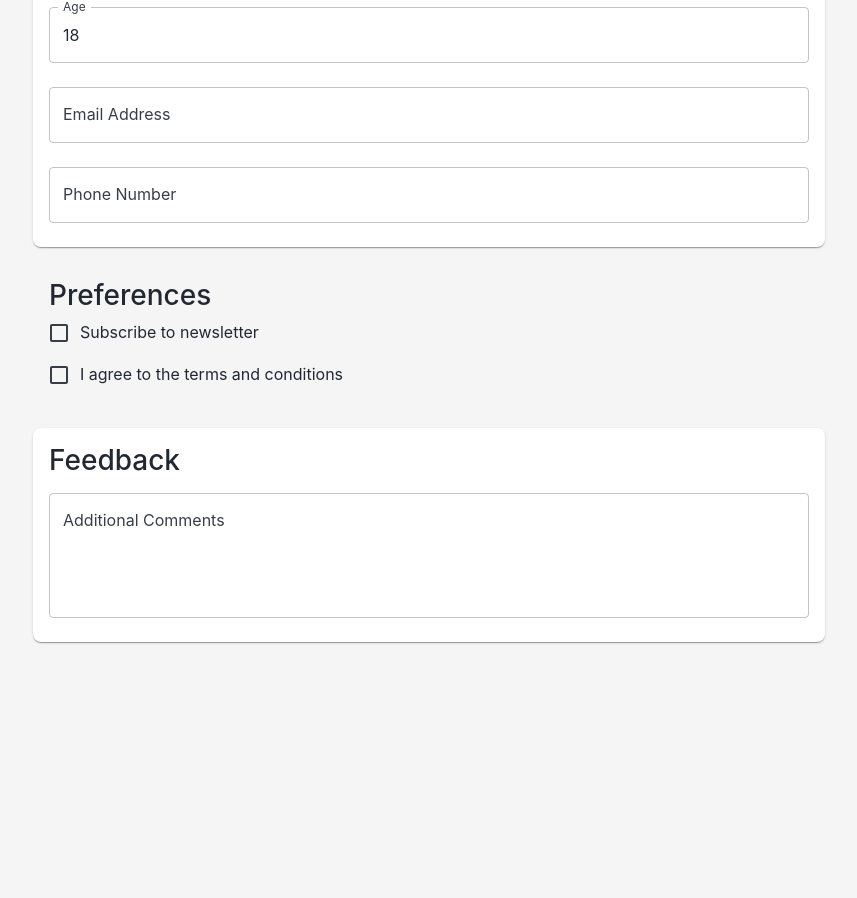
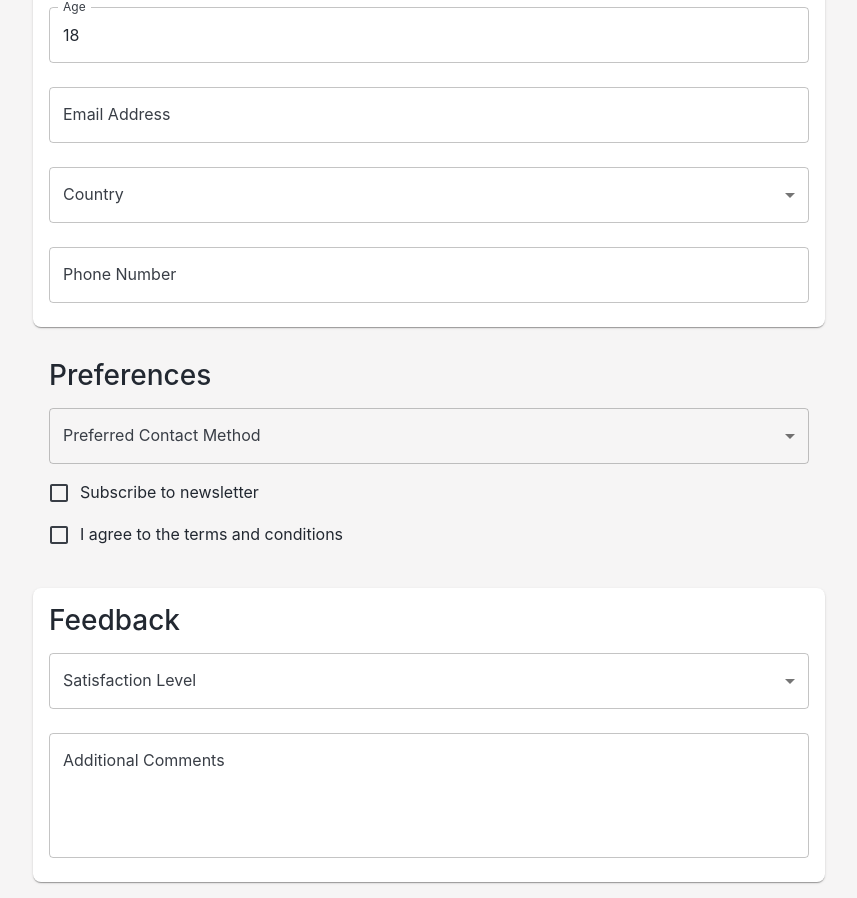
Before and after one commit to SanderAakre/schema-recruitment-case, a React (Vite) app: page / in a window 1280 px wide. Shown: the part 358-1256 px from the top of the page, without its empty margins (211-1068 px from the left). Before the commit the page ends 1016 px from the top, so only its background shows below. Built offline with nearby package versions, Linux system fonts and the light colour scheme; some icons are missing.

Commit message:
Update SchemaField.tsx

```diff
--- a/public/data/countries.json
+++ b/public/data/countries.json
@@ -1,5 +1,4 @@
-{
-  "countries": [
+[
   {
     "value": "AFG",
     "label": "Afghanistan",
@@ -971,4 +970,3 @@
     "aliases": ["Austria", "Österreich"]
   }
 ]
-}
--- a/src/modules/SchemaField.tsx
+++ b/src/modules/SchemaField.tsx
@@ -1,14 +1,44 @@
-import { TextField, Checkbox, FormControlLabel } from "@mui/material";
-import type { FieldData } from "@/types";
+// React Imports
+import { useEffect, useState } from "react";
+// MUI Imports
+import { TextField, Checkbox, FormControlLabel, MenuItem, Box, CircularProgress } from "@mui/material";
+
+// Types/interfaces
+import type { FieldData, SelectOption } from "@/types";
 
 interface Props {
   field: FieldData;
 }
 
 const SchemaField = ({ field }: Props) => {
-  switch (field.type ?? "text") {
+  const { type = "text", tailwindClasses } = field;
+
+  return (
+    <Box className={tailwindClasses}>
+      {(() => {
+        switch (type) {
           case "number":
           case "text":
+            return <TextInput field={field} />;
+          case "comment":
+            return <TextInput field={field} multiline rows={4} />;
+          case "boolean":
+            return <FormControlLabel sx={{ width: "100%" }} control={<Checkbox defaultChecked={!!field.defaultValue} />} label={field.label ?? field.name} />;
+          case "select":
+            return <SelectField field={field} />;
+          case "multiSelect":
+            return <MultiSelectField field={field} />;
+          default:
+            return null;
+        }
+      })()}
+    </Box>
+  );
+};
+
+export default SchemaField;
+
+const TextInput = ({ field, multiline = false, rows }: { field: FieldData; multiline?: boolean; rows?: number }) => {
   return (
     <TextField
       fullWidth
@@ -16,41 +46,113 @@ const SchemaField = ({ field }: Props) => {
       type={field.type}
       label={field.label ?? field.name}
       placeholder={field.placeholder}
-          defaultValue={field.defaultValue}
+      defaultValue={typeof field.defaultValue === "string" || typeof field.defaultValue === "number" ? field.defaultValue : ""}
       helperText={field.description}
+      multiline={multiline}
+      rows={rows}
     />
   );
-    case "boolean":
-      return <FormControlLabel sx={{ width: "100%" }} control={<Checkbox defaultChecked={!!field.defaultValue} />} label={field.label ?? field.name} />;
-    case "select":
-      return <SelectField field={field} />;
-    case "multiSelect":
-      return <MultiSelectField field={field} />;
-    case "comment":
+};
+
+const SelectField = ({ field }: { field: FieldData }) => {
+  const [options, setOptions] = useState<SelectOption[]>([]);
+  const [loading, setLoading] = useState(false);
+  const [error, setError] = useState<string | null>(null);
+  const [disabled, setDisabled] = useState(false);
+
+  const fieldDefault = field.defaultValue as string | undefined;
+
+  useEffect(() => {
+    const loadOptions = async () => {
+      if (!field.optionsUrl) {
+        // Handle static options
+        const staticOpts = (field.options ?? []).map((opt) => (typeof opt === "string" ? { value: opt, label: opt } : opt));
+        // If no options are provided, log a warning
+        if (staticOpts.length === 0) {
+          console.warn(`No options provided for field "${field.name}". Please provide options or an optionsUrl.`);
+        }
+        setOptions(staticOpts);
+        return;
+      }
+
+      setLoading(true);
+      try {
+        const res = await fetch(field.optionsUrl);
+        if (!res.ok) throw new Error(`HTTP ${res.status}`);
+        const json = await res.json();
+
+        const loadedOpts = (json as (string | SelectOption)[]).map((opt) => (typeof opt === "string" ? { value: opt, label: opt } : opt));
+        setOptions(loadedOpts);
+      } catch (err) {
+        console.error(`Failed to load options for field: "${field.name}", URL: "${field.optionsUrl}":`, err);
+        setDisabled(true);
+        setOptions([{ value: "", label: "!! Failed to load options !!" }]);
+      } finally {
+        setLoading(false);
+      }
+    };
+
+    loadOptions();
+    // eslint-disable-next-line react-hooks/exhaustive-deps
+  }, [field.options, field.optionsUrl]);
+
+  const defaultIsValid = options.some((opt) => opt.value === fieldDefault);
+  const fallbackValue = defaultIsValid ? fieldDefault : "";
+
+  if (field.optionsUrl && loading) {
     return (
       <TextField
         fullWidth
         margin="normal"
-          type="text"
         label={field.label ?? field.name}
-          placeholder={field.placeholder}
-          defaultValue={field.defaultValue}
-          helperText={field.description}
-          multiline
-          rows={4}
+        helperText="Loading options..."
+        disabled
+        slotProps={{
+          input: {
+            endAdornment: <CircularProgress size={20} />,
+          },
+        }}
       />
     );
-    default:
-      return null;
   }
-};
 
-export default SchemaField;
-
-const SelectField = ({ field }: Props) => {
-  // Check what type of select field it is and render accordingly
+  return (
+    <TextField
+      fullWidth
+      margin="normal"
+      select
+      label={field.label ?? field.name}
+      defaultValue={fallbackValue}
+      helperText={error ?? field.description}
+      disabled={options.length === 0}
+    >
+      {options.map((opt) => (
+        <MenuItem key={opt.value} value={opt.value}>
+          {opt.label ?? opt.value}
+        </MenuItem>
+      ))}
+    </TextField>
+  );
 };
 
 const MultiSelectField = ({ field }: Props) => {
-  // Render a multi-select field
+  const options = (field.options ?? []).map((opt) => (typeof opt === "string" ? { value: opt, label: opt } : (opt as SelectOption)));
+
+  return (
+    <TextField
+      fullWidth
+      margin="normal"
+      select
+      slotProps={{ select: { multiple: true } }}
+      label={field.label ?? field.name}
+      defaultValue={Array.isArray(field.defaultValue) ? field.defaultValue : []}
+      helperText={field.description}
+    >
+      {options.map((opt) => (
+        <MenuItem key={opt.value} value={opt.value}>
+          {opt.label ?? opt.value}
+        </MenuItem>
+      ))}
+    </TextField>
+  );
 };
```
Lines whose indentation alone changed are shown as unchanged.
